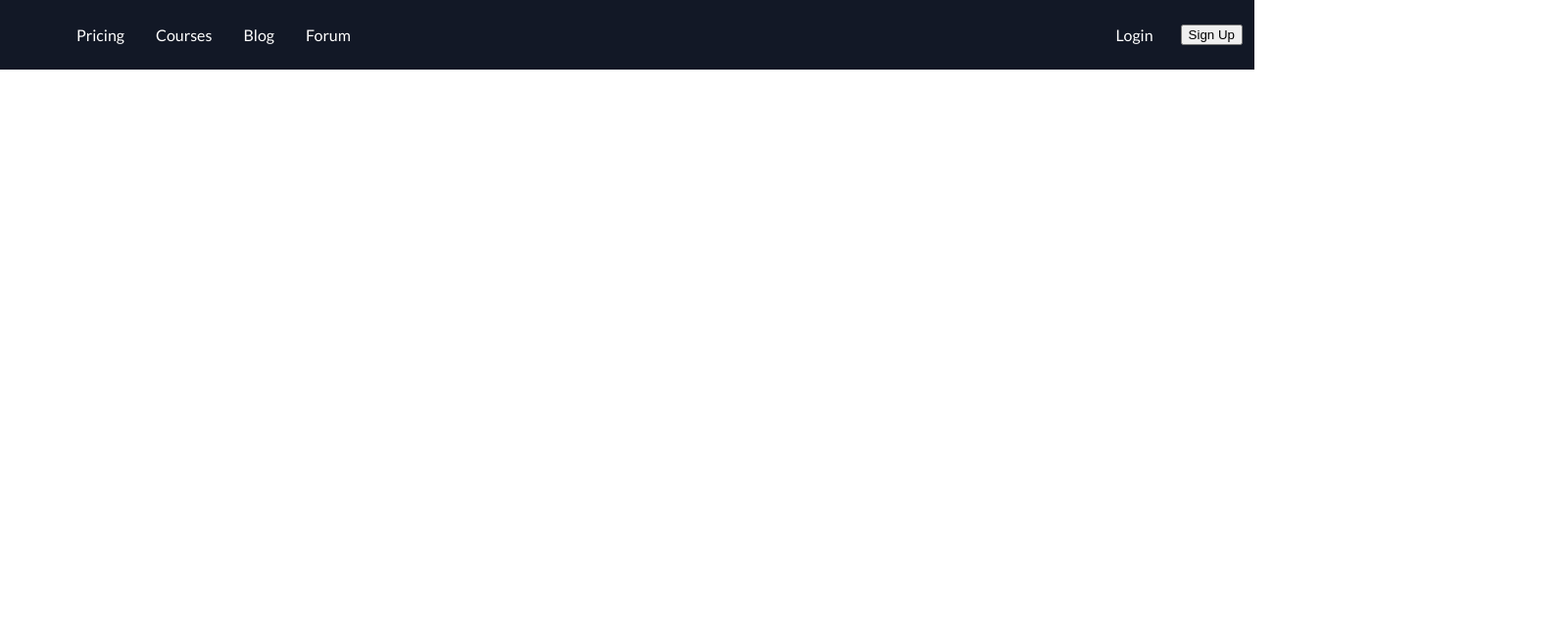
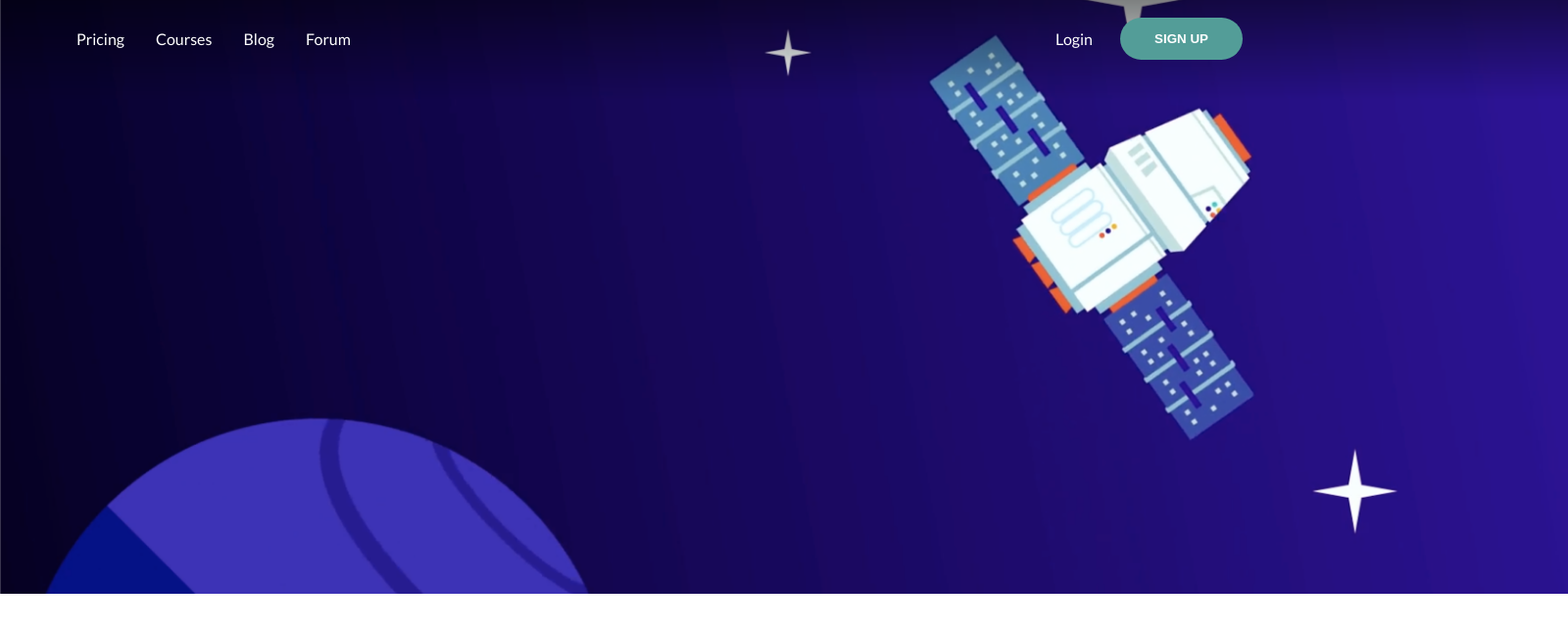
Before and after one commit to AnikaTahsin06/web_development_education, a plain HTML site: page index.html in a window 1280 px wide. Shown: the whole page at 98% size, 1600 px wide, since content can reach past the window. Drawn offline with Linux system fonts and the light colour scheme.

Commit message:
another commit

```diff
--- a/index.html
+++ b/index.html
@@ -7,11 +7,14 @@
   />
   <style>
     body {
+      -webkit-font-smoothing: antialiased;
+      -moz-osx-font-smoothing: grayscale;
       margin: 0;
       font-family: "Lato", sans-serif;
     }
     .bg-gray-900 {
-      background-color: #121826;
+      /* background-color: #121826; */
+      background-color: transparent;
     }
     .text-white {
       color: white;
@@ -61,14 +64,41 @@
       padding-left: 16px;
       padding-right: 16px;
     }
+    .py-12 {
+      padding-top: 12px;
+      padding-bottom: 12px;
+    }
+    .px-28 {
+      padding-left: 28px;
+      padding-right: 28px;
+    }
     .no-underline {
       text-decoration: none;
+    }
+    .bg-brand-teal {
+      background-color: #539d98;
+      width: 125px;
+      height: 43px;
+      border-radius: 56px;
+      color: white;
+      text-transform: uppercase;
+      font-weight: bold;
+      border: none;
+    }
+    .w-full {
+      width: 1600px;
+    }
+    .relative {
+      position: relative;
+    }
+    .z-10 {
+      z-index: 10;
     }
   </style>
 </head>
 
 <header
-  class="bg-gray-900 flex justify-between py-18"
+  class="bg-gray-900 flex justify-between py-18 relative z-10"
   style="padding: 18px 12px"
 >
   <div class="flex justify-center items-center">
@@ -85,6 +115,9 @@
       style="margin-right: 12px"
       >Login</a
     >
-    <button>Sign Up</button>
+    <button class="bg-brand-teal py-12 px-28">Sign Up</button>
   </div>
 </header>
+<section class="relative" style="top: -79px">
+  <img src="./img/hero.png" alt="" class="w-full" />
+</section>
```
Also changed, not shown: img/hero.png (added).
